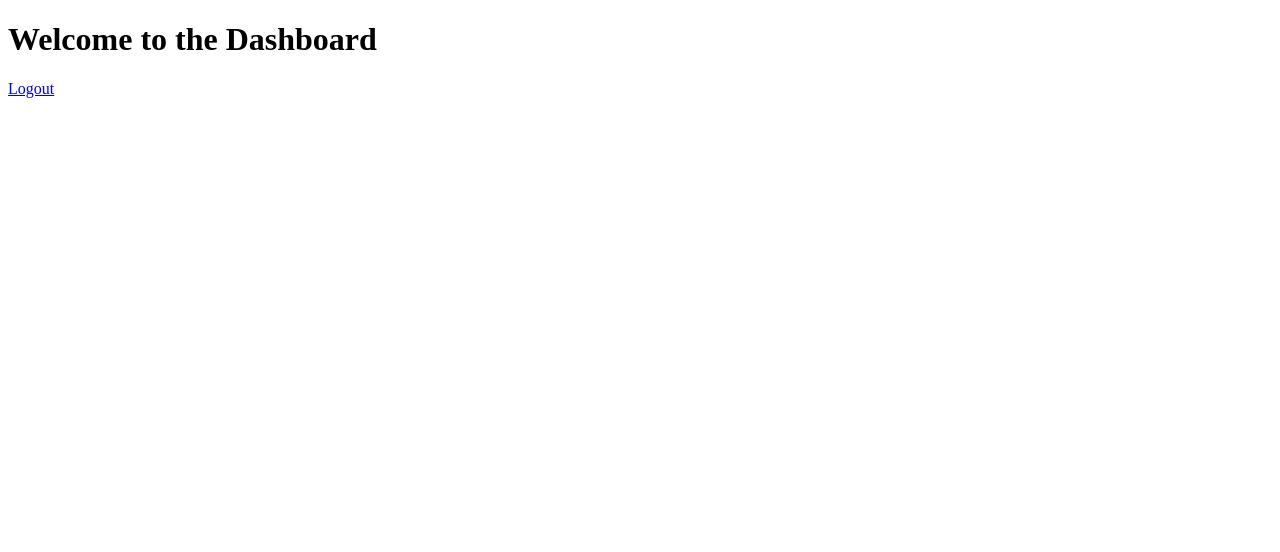
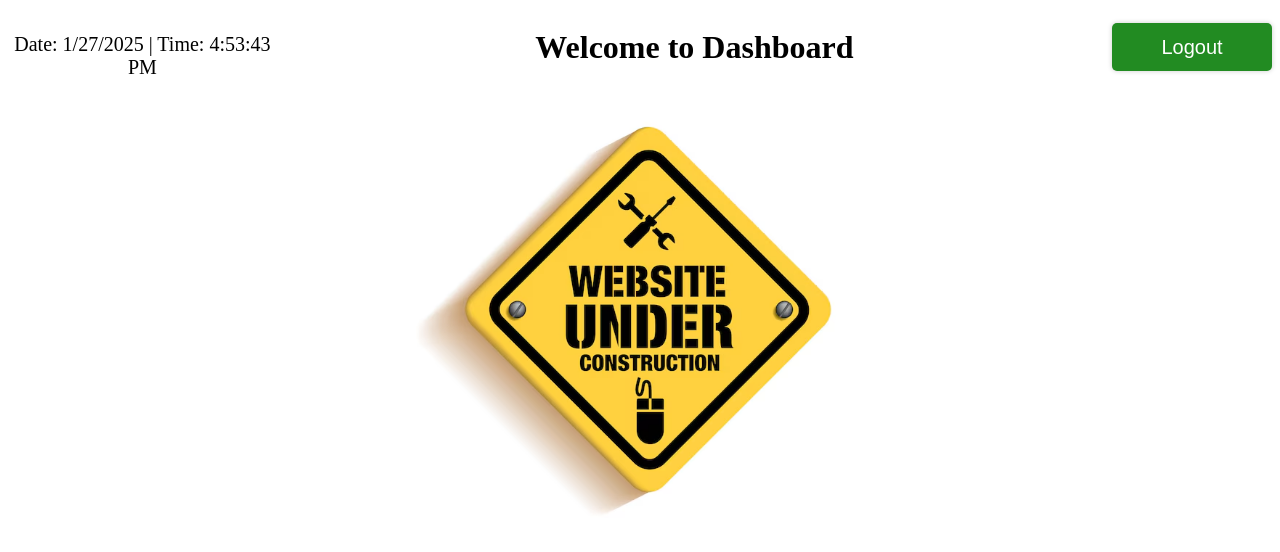
Before and after one commit to spd12345/portfolio, a website: page admin/dashboard.html in a window 1280 px wide. Drawn offline with Linux system fonts and the light colour scheme; sample sign-in values are in the browser's storage.

Commit message:
created dashboard

```diff
--- a/admin/dashboard.html
+++ b/admin/dashboard.html
@@ -6,6 +6,28 @@
     <meta name="viewport" content="width=device-width, initial-scale=1.0">
     <title>Dashboard</title>
 </head>
+<style>
+	button{
+      width: 10rem;
+      height: 3rem;
+	  align-items: center;
+	  margin-top: 15px;
+	  border: none;
+	  border-radius: 5px;
+	  background-color:	#228B22;
+	  color: #fff;
+	  font-size: 20px;
+	  cursor: pointer;
+	  transition: all 0.3s ease-in-out;
+	  box-shadow: 0px 0px 5px rgba(0, 0, 0, 0.2);
+      align-items: right;
+	}
+
+    button:hover{
+        cursor: pointer;
+        background-color:  rgb(196, 28, 31);
+    }
+</style>
 <script>
     // Redirect to login if not logged in
     if (sessionStorage.getItem('isLoggedIn') !== 'true') {
@@ -16,10 +38,31 @@
         sessionStorage.removeItem('isLoggedIn');
         window.location.href = "../admin.html";
     }
+
+
 </script>
-<body>
-    <h1>Welcome to the Dashboard</h1>
-    <a href="#" onclick="logout()">Logout</a>
+<body >
+<div id="header" style="display: flex; justify-content: space-between; ">
+    <div id="datetime" style="width: 21vw; font-size: 20px; text-align: center; margin-top: 25px; "></div>
+    <h1 style="justify-content: left;">Welcome to Dashboard</h1>
+    <button href="#" onclick="logout()" id="logout">Logout</button>
+</div>
+<div style=" display: flex; justify-content: center; ">
+    <img src="../assets/web.avif" alt="Under Construction" style="width: 35vw;" >
+</div>
+</body>
+<script>
 
-</body>
+function dttime(){
+
+const now = new Date();
+const date = now.toLocaleDateString(); // Format: MM/DD/YYYY (based on local
+const time = now.toLocaleTimeString(); // Format: HH:MM:SS AM/PM (based on local
+   const dateTimeString = `Date: ${date} | Time: ${time}`;
+   document.getElementById('datetime').innerHTML = dateTimeString;
+}
+
+dttime();
+setInterval(dttime, 1000);
+</script>
 </html>
```
Also changed, not shown: assets/web.avif (added).
